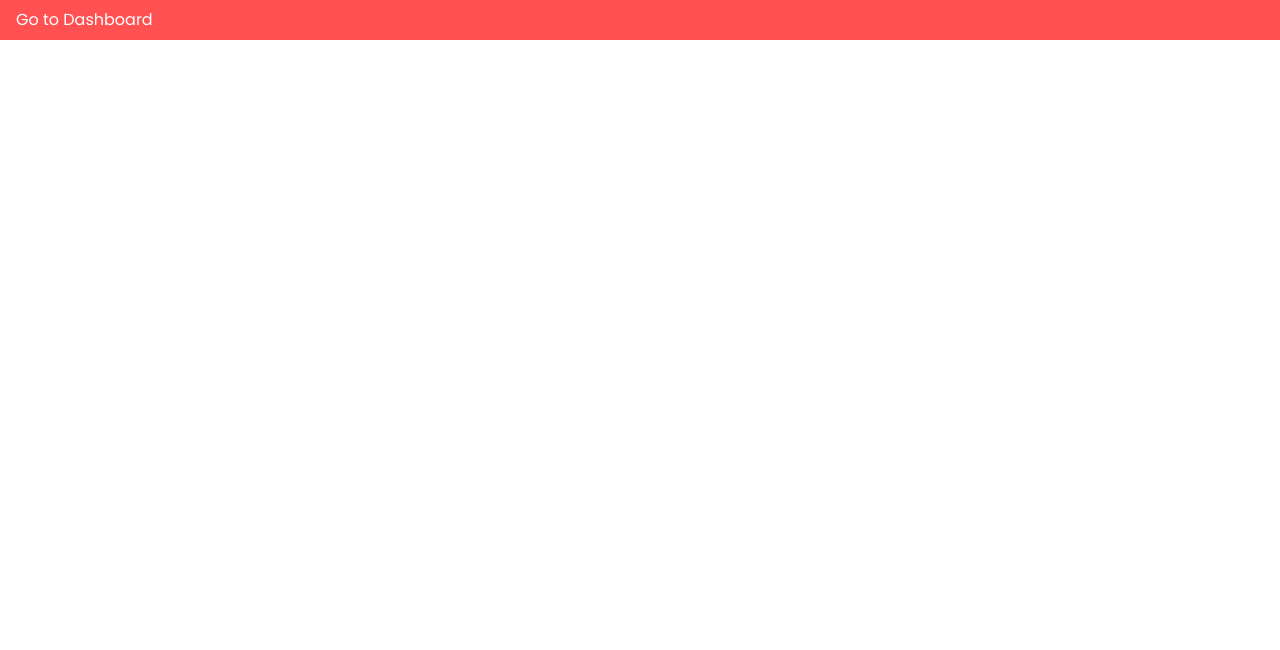
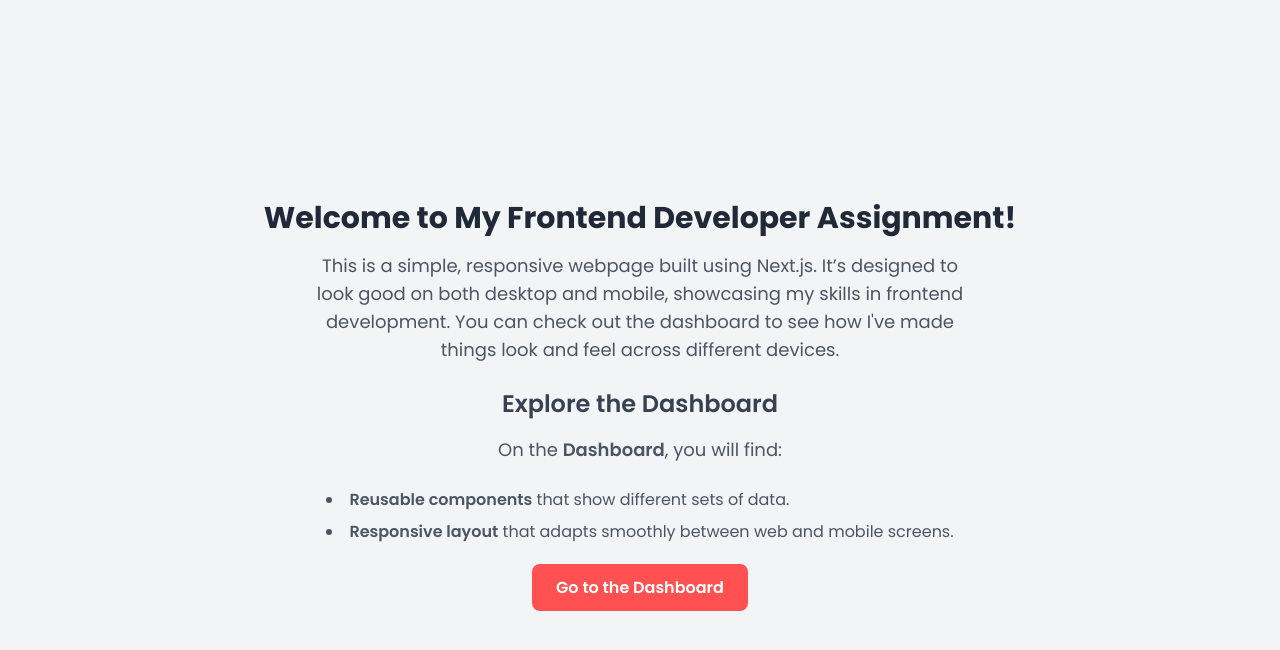
Before and after one commit to giriyaram/shoshin-tech-assignment, a Next.js app: page / in a window 1280 px wide. Shown: the top 650 px of the page. Built offline with nearby package versions, Linux system fonts and the light colour scheme.

Commit message:
modified home page

```diff
--- a/src/app/page.jsx
+++ b/src/app/page.jsx
@@ -3,12 +3,33 @@ import Link from "next/link";
 
 export default function Home() {
   return (
-    <div className=''>
-      <Link href="/dashboard">
-        <div className="px-4 py-2 bg-vaistumOrange text-white">
-          Go to Dashboard
-        </div>
-      </Link>
-    </div>
+    <div className="min-h-screen flex flex-col lg:items-center justify-center bg-gray-100 p-6">
+    <h1 className="text-xl lg:text-3xl font-bold text-gray-800 mb-4">
+      Welcome to My Frontend Developer Assignment!
+    </h1>
+
+    <p className="text-base lg:text-lg text-gray-600 text-justify lg:text-center mb-6 max-w-2xl">
+    This is a simple, responsive webpage built using Next.js. It’s designed to look good on both desktop and mobile, showcasing my skills in frontend development. You can check out the dashboard to see how I've made things look and feel across different devices.
+    </p>
+
+    <h2 className="text-lg lg:text-2xl font-semibold text-left lg:text-center text-gray-700 mb-4">Explore the Dashboard</h2>
+
+    <p className="text-base lg:text-lg text-gray-600 text-justify lg:text-center mb-6 max-w-2xl">
+      On the <strong className="font-semibold">Dashboard</strong>, you will find:
+    </p>
+
+    <ul className="list-disc list-inside text-left text-gray-600 mb-6">
+      <li className="mb-2"><strong className="font-semibold">Reusable components</strong> that show different sets of data.</li>
+      <li className="mb-2"><strong className="font-semibold">Responsive layout</strong> that adapts smoothly between web and mobile screens.</li>
+
+    </ul>
+
+    {/* Link to the dashboard page */}
+    <Link href="/dashboard">
+      <span className="px-6 py-3 bg-vaistumOrange text-white font-semibold rounded-lg hover:bg-orange-600 transition duration-300">
+        Go to the Dashboard
+      </span>
+    </Link>
+  </div>
   );
 }
```
